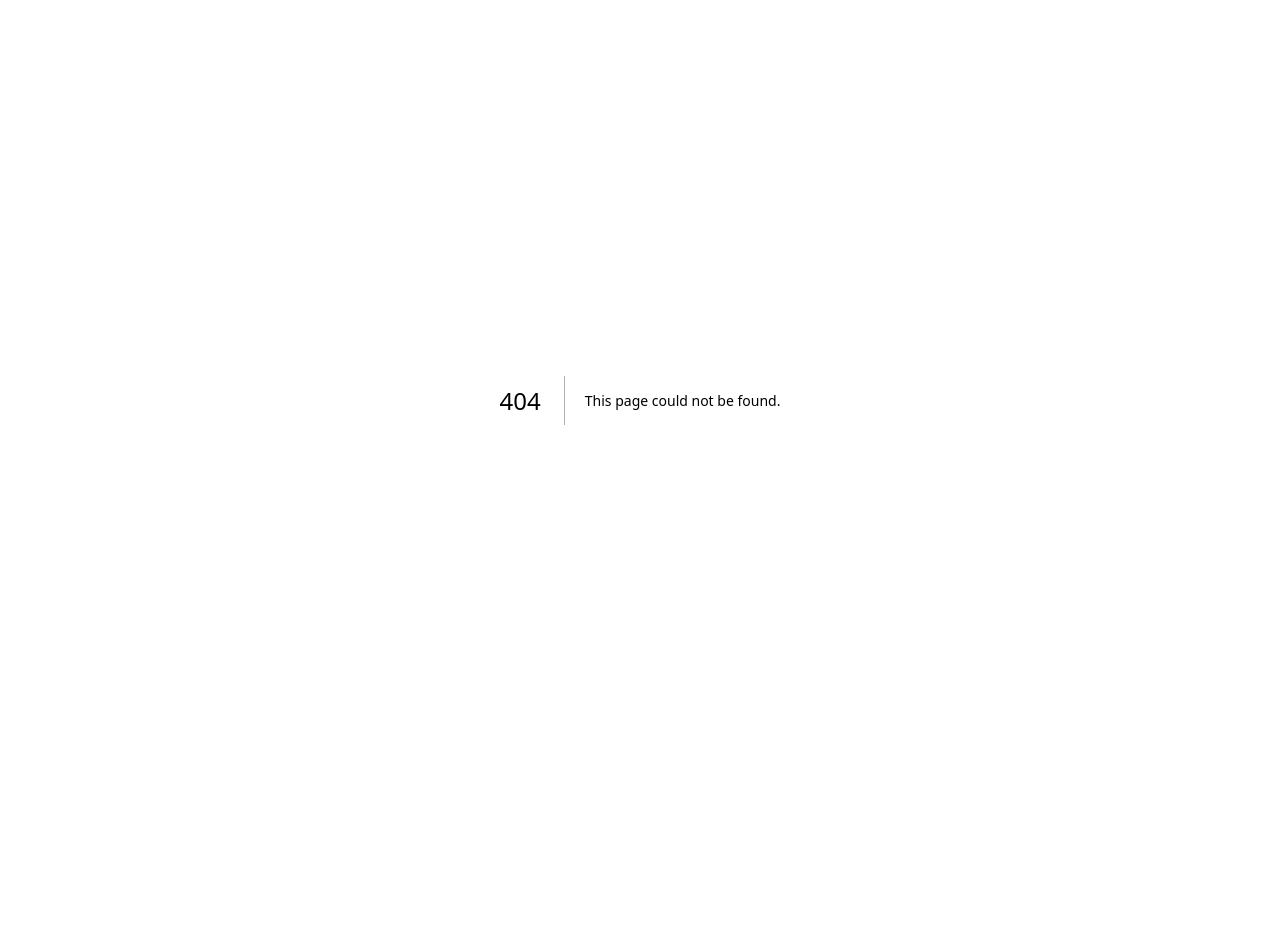
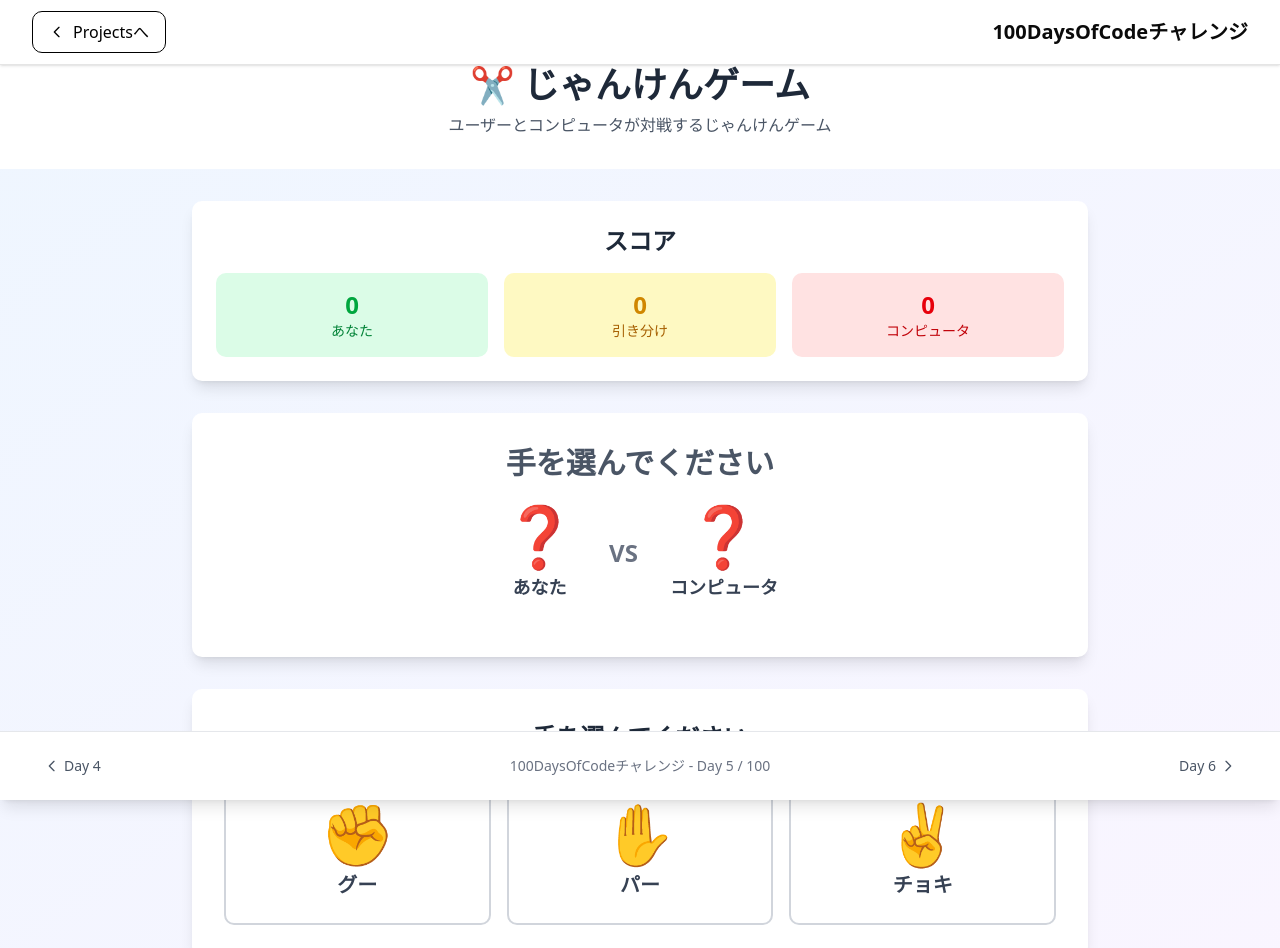
Before and after one commit to atsuki61/100DaysOfCode, a Next.js app: page /day5-janken in a window 1280 px wide. Before the commit this address had no page. Shown: the top 948 px of the page. Before the commit the page ends 800 px from the top, so only its background shows below. Built offline with nearby package versions, Linux system fonts and the light colour scheme.

Commit message:
feat: Day5じゃんけんゲームアプリを実装

```diff
--- /dev/null
+++ b/src/app/day5-janken/layout.tsx
@@ -0,0 +1,24 @@
+import Header from '@/components/common/Header'
+import PageHeader from '@/components/common/PageHeader'
+import Footer from '@/components/common/Footer'
+
+export default function Day5Layout({
+  children,
+}: {
+  children: React.ReactNode
+}) {
+  return (
+    <>
+      <Header title="100DaysOfCodeチャレンジ" />
+      <PageHeader
+        icon="✂️"
+        title="じゃんけんゲーム"
+        description="ユーザーとコンピュータが対戦するじゃんけんゲーム"
+      />
+      <main className="flex-1"> {/* flex-1: 残り空間を占有 */}
+        {children}
+      </main>
+      <Footer currentDay={5} />
+    </>
+  )
+}
--- /dev/null
+++ b/src/app/day5-janken/page.tsx
@@ -0,0 +1,221 @@
+'use client'
+
+import { useState } from 'react'
+
+type Choice = 'rock' | 'paper' | 'scissors'
+type Result = 'win' | 'lose' | 'draw' | null
+
+interface GameState {
+  userChoice: Choice | null
+  computerChoice: Choice | null
+  result: Result
+  score: {
+    user: number
+    computer: number
+    draws: number
+  }
+}
+
+const choices: { value: Choice; label: string; emoji: string }[] = [
+  { value: 'rock', label: 'グー', emoji: '✊' },
+  { value: 'paper', label: 'パー', emoji: '✋' },
+  { value: 'scissors', label: 'チョキ', emoji: '✌️' }
+]
+
+export default function JankenGame() {
+  const [gameState, setGameState] = useState<GameState>({
+    userChoice: null,
+    computerChoice: null,
+    result: null,
+    score: {
+      user: 0,
+      computer: 0,
+      draws: 0
+    }
+  })
+
+  const [isPlaying, setIsPlaying] = useState(false)
+
+  // コンピュータの手をランダムに決定
+  const getComputerChoice = (): Choice => {
+    const randomIndex = Math.floor(Math.random() * choices.length)
+    return choices[randomIndex].value
+  }
+
+  // 勝敗判定ロジック
+  const determineWinner = (userChoice: Choice, computerChoice: Choice): Result => {
+    if (userChoice === computerChoice) {
+      return 'draw'
+    }
+
+    if (
+      (userChoice === 'rock' && computerChoice === 'scissors') ||
+      (userChoice === 'paper' && computerChoice === 'rock') ||
+      (userChoice === 'scissors' && computerChoice === 'paper')
+    ) {
+      return 'win'
+    }
+
+    return 'lose'
+  }
+
+  // ゲーム実行
+  const playGame = (userChoice: Choice) => {
+    setIsPlaying(true)
+
+    // 少し遅延を入れてドラマチックに
+    setTimeout(() => {
+      const computerChoice = getComputerChoice()
+      const result = determineWinner(userChoice, computerChoice)
+
+      setGameState(prevState => ({
+        userChoice,
+        computerChoice,
+        result,
+        score: {
+          user: prevState.score.user + (result === 'win' ? 1 : 0),
+          computer: prevState.score.computer + (result === 'lose' ? 1 : 0),
+          draws: prevState.score.draws + (result === 'draw' ? 1 : 0)
+        }
+      }))
+
+      setIsPlaying(false)
+    }, 1000)
+  }
+
+  // ゲームリセット
+  const resetGame = () => {
+    setGameState({
+      userChoice: null,
+      computerChoice: null,
+      result: null,
+      score: {
+        user: 0,
+        computer: 0,
+        draws: 0
+      }
+    })
+  }
+
+  // 結果メッセージ
+  const getResultMessage = () => {
+    switch (gameState.result) {
+      case 'win':
+        return '🎉 あなたの勝ち！'
+      case 'lose':
+        return '😢 あなたの負け...'
+      case 'draw':
+        return '🤝 引き分け'
+      default:
+        return '手を選んでください'
+    }
+  }
+
+  // 結果の色
+  const getResultColor = () => {
+    switch (gameState.result) {
+      case 'win':
+        return 'text-green-600'
+      case 'lose':
+        return 'text-red-600'
+      case 'draw':
+        return 'text-yellow-600'
+      default:
+        return 'text-gray-600'
+    }
+  }
+
+  return (
+    <div className="min-h-screen bg-gradient-to-br from-blue-50 to-purple-50 py-8 px-4"> {/* 最小高さ画面全体, グラデーション背景, 縦横余白 */}
+      <div className="max-w-4xl mx-auto"> {/* 最大幅制限, 中央寄せ */}
+
+        {/* スコアボード */}
+        <div className="bg-white rounded-lg shadow-lg p-6 mb-8"> {/* 白背景, 角丸, 影, 内側余白, 下余白 */}
+          <h2 className="text-2xl font-bold text-center mb-4 text-gray-800">スコア</h2> {/* 大文字, 太字, 中央寄せ, 下余白, グレー文字 */}
+          <div className="grid grid-cols-3 gap-4 text-center"> {/* 3列グリッド, 間隔, 中央寄せ */}
+            <div className="bg-green-100 rounded-lg p-4"> {/* 緑背景, 角丸, 内側余白 */}
+              <div className="text-2xl font-bold text-green-600">{gameState.score.user}</div> {/* 大文字, 太字, 緑文字 */}
+              <div className="text-sm text-green-700">あなた</div> {/* 小文字, 濃い緑文字 */}
+            </div>
+            <div className="bg-yellow-100 rounded-lg p-4"> {/* 黄背景, 角丸, 内側余白 */}
+              <div className="text-2xl font-bold text-yellow-600">{gameState.score.draws}</div> {/* 大文字, 太字, 黄文字 */}
+              <div className="text-sm text-yellow-700">引き分け</div> {/* 小文字, 濃い黄文字 */}
+            </div>
+            <div className="bg-red-100 rounded-lg p-4"> {/* 赤背景, 角丸, 内側余白 */}
+              <div className="text-2xl font-bold text-red-600">{gameState.score.computer}</div> {/* 大文字, 太字, 赤文字 */}
+              <div className="text-sm text-red-700">コンピュータ</div> {/* 小文字, 濃い赤文字 */}
+            </div>
+          </div>
+        </div>
+
+        {/* ゲーム結果表示 */}
+        <div className="bg-white rounded-lg shadow-lg p-8 mb-8 text-center"> {/* 白背景, 角丸, 影, 内側余白, 下余白, 中央寄せ */}
+          <h3 className={`text-3xl font-bold mb-6 ${getResultColor()}`}> {/* 大文字, 太字, 下余白, 動的色 */}
+            {getResultMessage()}
+          </h3>
+
+          {/* 手の表示 */}
+          <div className="flex justify-center items-center gap-8 mb-6"> {/* フレックス, 中央寄せ, 垂直中央寄せ, 間隔, 下余白 */}
+            {/* ユーザーの手 */}
+            <div className="text-center"> {/* 中央寄せ */}
+              <div className="text-6xl mb-2"> {/* 超大文字, 下余白 */}
+                {gameState.userChoice ?
+                  choices.find(c => c.value === gameState.userChoice)?.emoji : '❓'
+                }
+              </div>
+              <div className="text-lg font-semibold text-gray-700">あなた</div> {/* 大文字, 半太字, グレー文字 */}
+            </div>
+
+            {/* VS */}
+            <div className="text-2xl font-bold text-gray-500">VS</div> {/* 大文字, 太字, グレー文字 */}
+
+            {/* コンピュータの手 */}
+            <div className="text-center"> {/* 中央寄せ */}
+              <div className="text-6xl mb-2"> {/* 超大文字, 下余白 */}
+                {isPlaying ? '🤔' :
+                  gameState.computerChoice ?
+                    choices.find(c => c.value === gameState.computerChoice)?.emoji : '❓'
+                }
+              </div>
+              <div className="text-lg font-semibold text-gray-700">コンピュータ</div> {/* 大文字, 半太字, グレー文字 */}
+            </div>
+          </div>
+        </div>
+
+        {/* 手の選択ボタン */}
+        <div className="bg-white rounded-lg shadow-lg p-8 mb-8"> {/* 白背景, 角丸, 影, 内側余白, 下余白 */}
+          <h3 className="text-2xl font-bold text-center mb-6 text-gray-800">手を選んでください</h3> {/* 大文字, 太字, 中央寄せ, 下余白, グレー文字 */}
+          <div className="grid grid-cols-1 md:grid-cols-3 gap-4"> {/* 1列(モバイル), 3列(デスクトップ), 間隔 */}
+            {choices.map((choice) => (
+              <button
+                key={choice.value}
+                onClick={() => playGame(choice.value)}
+                disabled={isPlaying}
+                className={`
+                  p-6 rounded-lg border-2 transition-all duration-200
+                  ${isPlaying
+                    ? 'bg-gray-100 border-gray-300 cursor-not-allowed'
+                    : 'bg-white border-gray-300 hover:border-blue-500 hover:bg-blue-50 active:scale-95'
+                  }
+                `} // 内側余白, 角丸, 境界線, トランジション, 条件付きスタイル
+              >
+                <div className="text-6xl mb-2">{choice.emoji}</div> {/* 超大文字, 下余白 */}
+                <div className="text-xl font-semibold text-gray-700">{choice.label}</div> {/* 大文字, 半太字, グレー文字 */}
+              </button>
+            ))}
+          </div>
+        </div>
+
+        {/* リセットボタン */}
+        <div className="text-center"> {/* 中央寄せ */}
+          <button
+            onClick={resetGame}
+            className="bg-gray-600 hover:bg-gray-700 text-white font-bold py-3 px-6 rounded-lg transition-colors duration-200" // グレー背景, ホバー時濃いグレー, 白文字, 太字, 縦横余白, 角丸, 色トランジション
+          >
+            ゲームリセット
+          </button>
+        </div>
+      </div>
+    </div>
+  )
+}
--- a/src/app/page.tsx
+++ b/src/app/page.tsx
@@ -36,15 +36,15 @@ export default function HomePage() {
       description: 'タスクを追加・削除できるシンプルなToDoアプリです。配列状態の管理（追加、削除）、フォーム入力とイベント処理、コンポーネント分割の基礎を練習しました。',
       tags: ['React, Next.js, TypeScript, TailwindCSS'],
     },
-    // {
-    //   id: 'day5',
-    //   name: 'Day 5: じゃんけんゲーム',
-    //   path: '/day5-janken-game',
-    //   imageUrl: '/images/day5-janken-game.png',
-    //   description: 'ユーザーとコンピュータが対戦するじゃんけんゲームです。乱数生成、条件分岐によるゲームロジック、簡単なUIのインタラクションを練習しました。',
-    //   tags: ['React, Next.js, TypeScript, TailwindCSS'],
-    // },
-    // {
+     {
+       id: 'day5',
+       name: 'Day 5: じゃんけんゲーム',
+       path: '/day5-janken',
+       imageUrl: '/images/day5-janken-game.png',
+       description: 'ユーザーとコンピュータが対戦するじゃんけんゲームです。乱数生成、条件分岐によるゲームロジック、簡単なUIのインタラクションを練習しました。',
+       tags: ['React, Next.js, TypeScript, TailwindCSS'],
+     },
+     //{
     //   id: 'day6',
     //   name: 'Day 6: ストップウォッチ',
     //   path: '/day6-stopwatch',
--- a/src/components/common/Footer.tsx
+++ b/src/components/common/Footer.tsx
@@ -24,6 +24,7 @@ export default function Footer({
       2: '/day2-anime-watchlist',
       3: '/day3-bmi-calculator',
       4: '/day4-todo-list',
+      5: '/day5-janken',
       // 今後のdayを追加していく
     };
 
```
